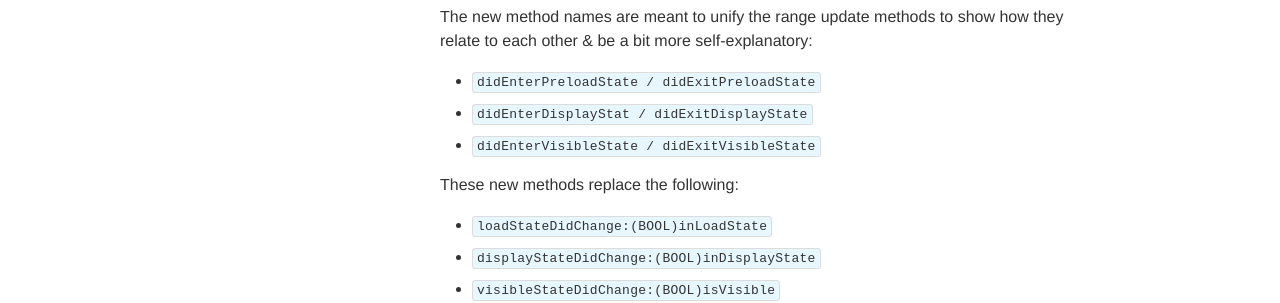
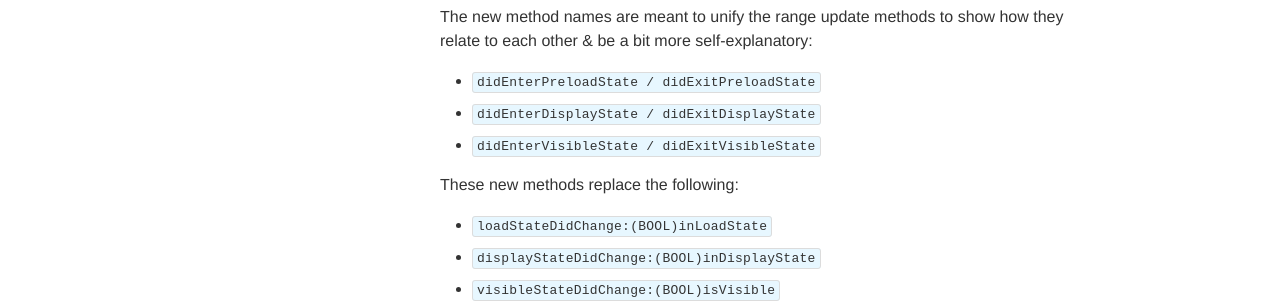
Before and after one commit to AsyncDisplayKit/Documentation, a Jekyll site: the page built from docs/_docs/upgrading.md, in a window 1280 px wide and 900 px high, scrolled down 1394 px. Shown: the part 529-832 px from the top of the window. Built offline with Jekyll 4.4.1, drawn with Linux system fonts in a browser that asks for light colours; comment, search, counter and statistics services are not loaded.

Commit message:
Update upgrading.md

```diff
--- a/docs/_docs/upgrading.md
+++ b/docs/_docs/upgrading.md
@@ -53,7 +53,7 @@ Collection / Table API Resources:
 The new method names are meant to unify the range update methods to show how they relate to each other & be a bit more self-explanatory:
 
 - `didEnterPreloadState / didExitPreloadState`
-- `didEnterDisplayStat / didExitDisplayState`
+- `didEnterDisplayState / didExitDisplayState`
 - `didEnterVisibleState / didExitVisibleState`
 
 These new methods replace the following:
```
